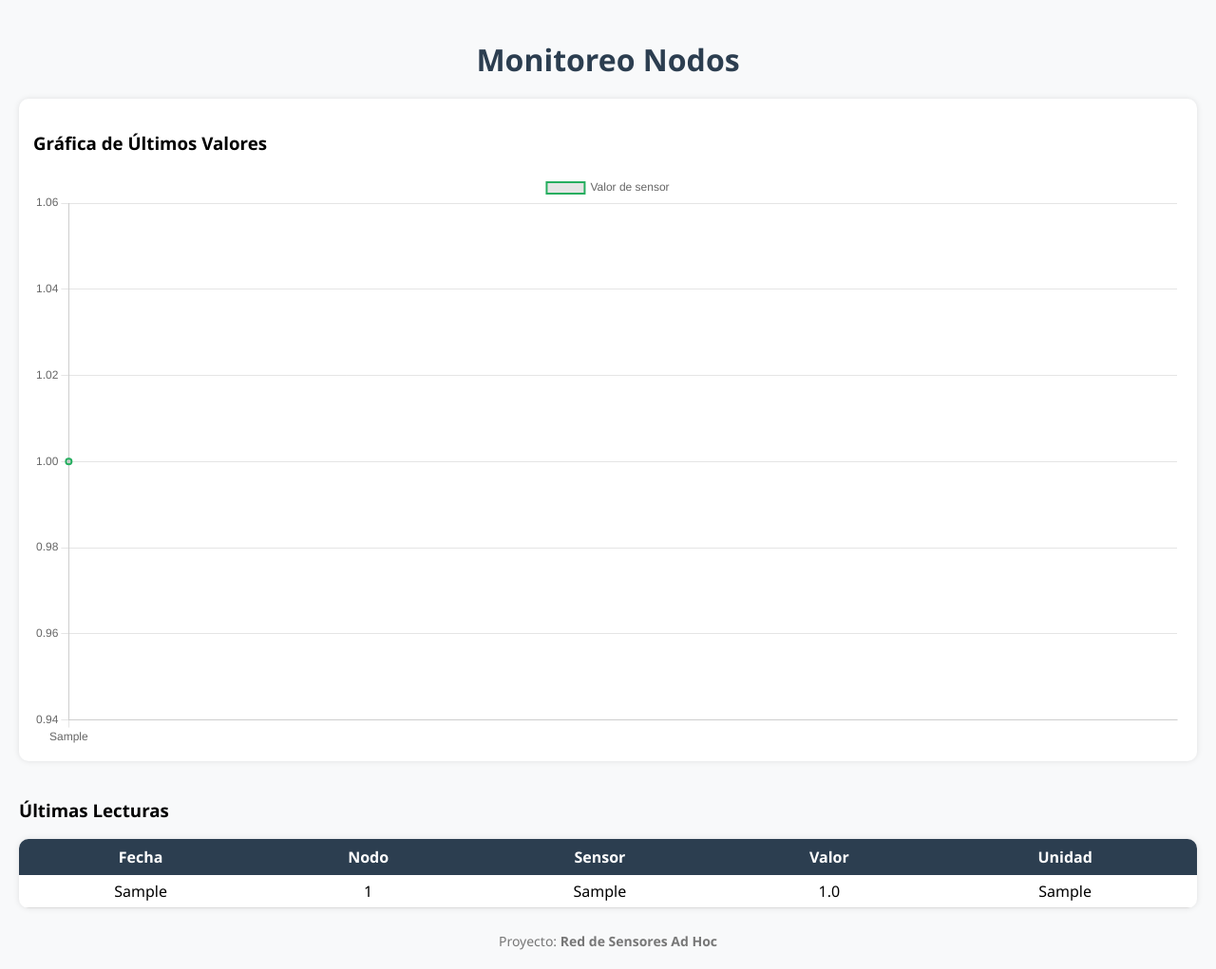
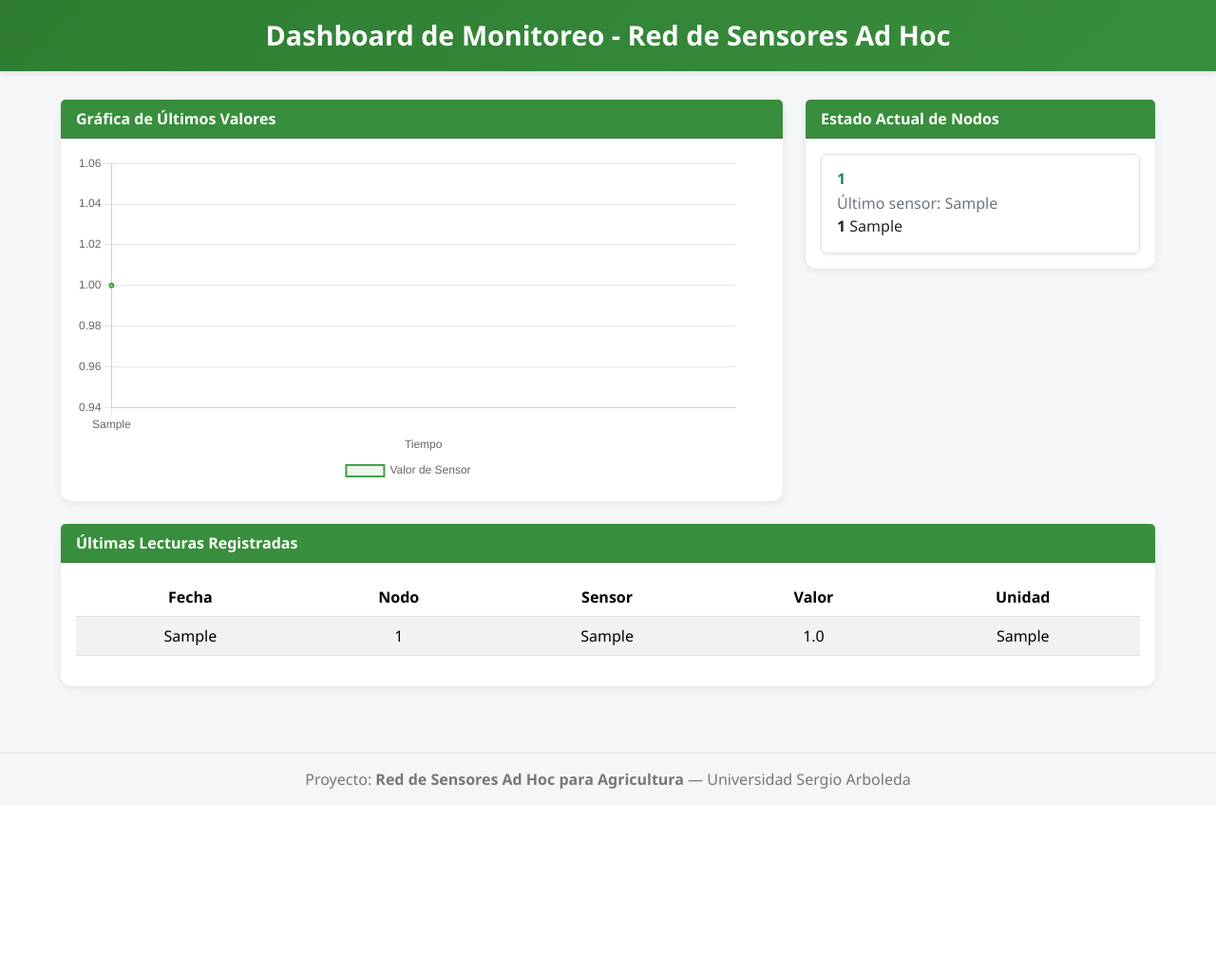
Before and after one commit to SantiagoRodriguez114/Proyecto_redes_v1, a Flask app: page / in a window 1280 px wide. Shown: the whole page at 95% size. After the commit the page ends 831 px from the top, so only its background shows below. Run offline with Flask 3, Linux system fonts and the light colour scheme; tables that the repository leaves empty hold one stand-in row (values such as "Sample post").

Commit message:
MejoraVisual

```diff
--- a/web/templates/index.html
+++ b/web/templates/index.html
@@ -2,94 +2,134 @@
 <html lang="es">
 <head>
     <meta charset="UTF-8">
-    <title>Dashboard - Monitoreo</title>
+    <title>Dashboard - Red de Sensores</title>
     <script src="https://cdn.jsdelivr.net/npm/chart.js"></script>
+    <link href="https://cdn.jsdelivr.net/npm/bootstrap@5.3.2/dist/css/bootstrap.min.css" rel="stylesheet">
     <style>
         body {
             font-family: "Segoe UI", Arial, sans-serif;
-            background-color: #f8f9fa;
+            background-color: #f4f6f8;
             margin: 0;
-            padding: 20px;
+            padding: 0;
         }
 
-        h1 {
+        header {
+            background: linear-gradient(135deg, #2e7d32, #388e3c);
+            color: white;
+            padding: 20px 0;
             text-align: center;
-            color: #2c3e50;
-            margin-bottom: 20px;
+            box-shadow: 0 2px 6px rgba(0,0,0,0.1);
         }
 
-        .container {
-            display: grid;
-            grid-template-columns: 1fr;
-            grid-gap: 20px;
+        header h1 {
+            margin: 0;
+            font-size: 1.8rem;
+            font-weight: 600;
         }
 
-        .panel {
-            display: flex;
-            flex-direction: column;
-            gap: 20px;
+        main {
+            padding: 30px 5%;
         }
 
-        #chart-container {
-            background: #fff;
-            padding: 15px;
-            border-radius: 10px;
-            box-shadow: 0 0 6px rgba(0,0,0,0.1);
+        .card {
+            border: none;
+            border-radius: 12px;
+            box-shadow: 0 2px 8px rgba(0,0,0,0.08);
         }
 
-        canvas {
-            width: 100%;
-            height: 250px;
+        .card-header {
+            background: #388e3c;
+            color: white;
+            font-weight: 600;
         }
 
         table {
-            background: #fff;
             width: 100%;
             border-collapse: collapse;
-            border-radius: 10px;
-            overflow: hidden;
-            box-shadow: 0 0 6px rgba(0,0,0,0.1);
         }
 
         th {
             background: #2c3e50;
-            color: white;
-            padding: 8px;
+            color: #fff;
+            padding: 10px;
+            text-align: center;
         }
 
         td {
-            padding: 6px;
+            padding: 8px;
             text-align: center;
-            border-bottom: 1px solid #ddd;
+            border-bottom: 1px solid #e0e0e0;
         }
 
         tr:hover {
-            background-color: #f2f2f2;
+            background-color: #f0f0f0;
         }
 
         .footer {
             text-align: center;
+            padding: 15px;
             color: #777;
-            margin-top: 25px;
-            font-size: 14px;
+            border-top: 1px solid #ddd;
+            margin-top: 40px;
+        }
+
+        .chart-container {
+            position: relative;
+            height: 350px;
         }
     </style>
 </head>
 <body>
 
-    <h1>Monitoreo Nodos</h1>
+    <header>
+        <h1>Dashboard de Monitoreo - Red de Sensores Ad Hoc</h1>
+    </header>
 
-    <div class="container">
-        <div class="panel">
-            <div id="chart-container">
-                <h3>Gráfica de Últimos Valores</h3>
+    <main>
+        <div class="row g-4">
+            <div class="col-lg-8">
+                <div class="card">
+                    <div class="card-header">
+                        Gráfica de Últimos Valores
+                    </div>
+                    <div class="card-body">
+                        <div class="chart-container">
                             <canvas id="chart"></canvas>
                         </div>
+                    </div>
+                </div>
+            </div>
 
-            <div>
-                <h3>Últimas Lecturas</h3>
-                <table>
-                    <tr><th>Fecha</th><th>Nodo</th><th>Sensor</th><th>Valor</th><th>Unidad</th></tr>
+            <div class="col-lg-4">
+                <div class="card">
+                    <div class="card-header">
+                        Estado Actual de Nodos
+                    </div>
+                    <div class="card-body">
+                        <div class="d-flex flex-column gap-3" id="status-cards">
+                            <!-- Tarjetas dinámicas -->
+                        </div>
+                    </div>
+                </div>
+            </div>
+        </div>
+
+        <div class="card mt-4">
+            <div class="card-header">
+                Últimas Lecturas Registradas
+            </div>
+            <div class="card-body">
+                <table class="table table-striped table-hover">
+                    <thead>
+                        <tr>
+                            <th>Fecha</th>
+                            <th>Nodo</th>
+                            <th>Sensor</th>
+                            <th>Valor</th>
+                            <th>Unidad</th>
+                        </tr>
+                    </thead>
+                    <tbody>
                         {% for row in rows %}
                         <tr>
                             <td>{{ row.ts_device }}</td>
@@ -99,13 +139,14 @@
                             <td>{{ row.unit }}</td>
                         </tr>
                         {% endfor %}
+                    </tbody>
                 </table>
             </div>
         </div>
-    </div>
+    </main>
 
     <div class="footer">
-        Proyecto: <strong>Red de Sensores Ad Hoc</strong>
+        Proyecto: <strong>Red de Sensores Ad Hoc para Agricultura</strong> — Universidad Sergio Arboleda
     </div>
 
     <script>
@@ -120,28 +161,52 @@
 
             const ctx = document.getElementById('chart').getContext('2d');
             if (chart) chart.destroy();
+
             chart = new Chart(ctx, {
                 type: 'line',
                 data: {
                     labels: labels.reverse(),
                     datasets: [{
-                        label: 'Valor de sensor',
+                        label: 'Valor de Sensor',
                         data: values.reverse(),
-                        borderColor: '#27ae60',
+                        borderColor: '#43a047',
+                        backgroundColor: 'rgba(67,160,71,0.1)',
                         borderWidth: 2,
-                        fill: false,
-                        tension: 0.1
+                        fill: true,
+                        tension: 0.2,
+                        pointRadius: 2
                     }]
                 },
                 options: {
-                    scales: { y: { beginAtZero: false } },
-                    plugins: { legend: { display: true } }
+                    responsive: true,
+                    scales: {
+                        y: { beginAtZero: false },
+                        x: { display: true, title: { display: true, text: "Tiempo" } }
+                    },
+                    plugins: { legend: { display: true, position: 'bottom' } }
                 }
+            });
+
+            // Render tarjetas de estado
+            const container = document.getElementById("status-cards");
+            container.innerHTML = "";
+            const nodos = [...new Set(data.map(d => d.nodeId))];
+            nodos.forEach(node => {
+                const nodeData = data.find(d => d.nodeId === node);
+                const card = document.createElement("div");
+                card.className = "p-3 rounded shadow-sm border";
+                card.innerHTML = `
+                    <h6 class="fw-bold text-success mb-1">${node}</h6>
+                    <p class="mb-0 text-secondary">Último sensor: ${nodeData.sensor}</p>
+                    <p class="mb-0"><strong>${nodeData.value}</strong> ${nodeData.unit}</p>
+                `;
+                container.appendChild(card);
             });
         }
 
         loadData();
         setInterval(loadData, 5000);
     </script>
+
 </body>
 </html>
```
Lines whose indentation alone changed are shown as unchanged.
